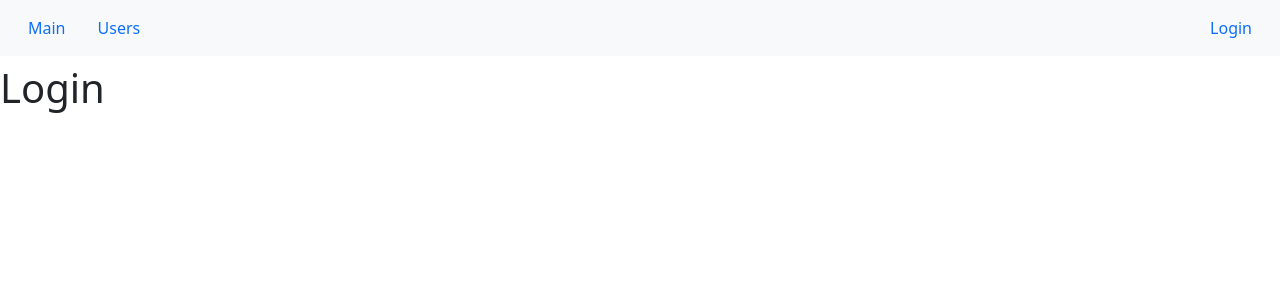
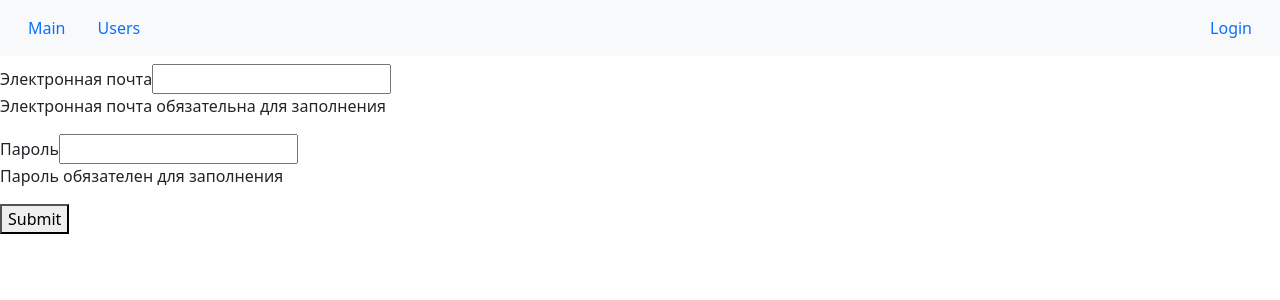
Before and after one commit to Yurov123/Fast-company, a React (Create React App) app: page /login in a window 1280 px wide. Shown: the top 300 px of the page. Built offline with nearby package versions, Linux system fonts and the light colour scheme.

Commit message:
add new field jsx end js

```diff
--- /dev/null
+++ b/src/app/components/textField.jsx
@@ -0,0 +1,28 @@
+import React from "react";
+import PropTypes from "prop-types";
+
+const TextField = ({ label, type, name, value, onChange, error }) => {
+    return (<div>
+        <label htmlFor={name}> {label}</label>
+        <input
+            type={type}
+            id={name}
+            name={name}
+            value={value}
+            onChange={onChange}
+        />
+        {error && <p>{error}</p>}
+    </div>);
+}
+TextField.defaultProps = {
+    type: "text"
+}
+TextField.propTypes = {
+    label: PropTypes.string,
+    type: PropTypes.string,
+    name: PropTypes.string,
+    value: PropTypes.string,
+    onChange: PropTypes.func,
+    error: PropTypes.string
+};
+export default TextField;
--- a/src/app/pages/login.jsx
+++ b/src/app/pages/login.jsx
@@ -1,7 +1,62 @@
 import React from 'react';
+import { useEffect } from 'react';
+import { useState } from 'react';
+import TextField from '../components/textField';
+import { validator } from "../utils/validator"
 
 const Login = () => {
-    return <h1>Login</h1>;
+    const [data, setData] = useState({ email: "", password: "" })
+    const [errors, setErrors] = useState({});
+
+    const handleChange = ({ target }) => {
+        setData((prevState) => ({
+            ...prevState,
+            [target.name]: target.value
+        }));
+
+    };
+
+    const validatorConfig = {
+        email: { isRequired: { message: "Электронная почта обязательна для заполнения" } },
+        password: { isRequired: { message: "Пароль обязателен для заполнения" } }
+    };
+
+    useEffect(() => { validate() }, [data]);
+
+    const validate = () => {
+        const errors = validator(data, validatorConfig);
+        setErrors(errors);
+        return Object.keys(errors).length === 0
+    }
+
+    const handleSubmit = (e) => {
+        e.preventDefault();
+
+        const isValid = validate()
+        if (!isValid) return;
+        console.log(data)
+    }
+    return (
+        <form onSubmit={handleSubmit}>
+            <TextField
+                label="Электронная почта"
+                name="email"
+                value={data.email}
+                onChange={handleChange}
+                error={errors.email}
+            />
+            <TextField
+                label="Пароль"
+                type="password"
+                name="password"
+                value={data.password}
+                onChange={handleChange}
+                error={errors.password}
+
+            />
+            <button type="submit">Submit</button>
+        </form>
+    )
 }
 
 export default Login;
--- /dev/null
+++ b/src/app/utils/validator.js
@@ -0,0 +1,25 @@
+export function validator(data, config) {
+  const errors = {};
+  function validate(validateMethod, data, config) {
+    switch (validateMethod) {
+      case "isRequired":
+        if (data.trim() === "") return config.message;
+        break;
+      default:
+        break;
+    }
+  }
+  for (const fieldName in data) {
+    for (const validateMethod in config[fieldName]) {
+      const error = validate(
+        validateMethod,
+        data[fieldName],
+        config[fieldName][validateMethod]
+      );
+      if (error) {
+        errors[fieldName] = error;
+      }
+    }
+  }
+  return errors;
+}
```
